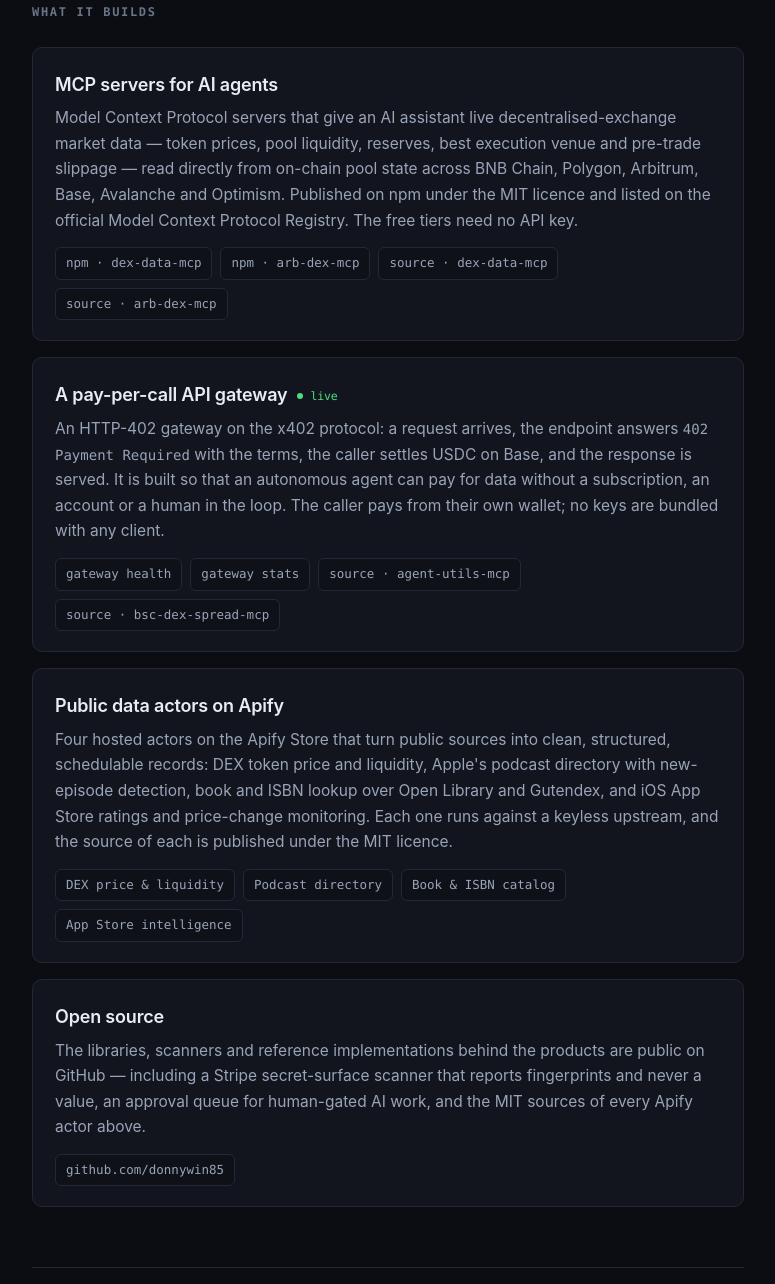
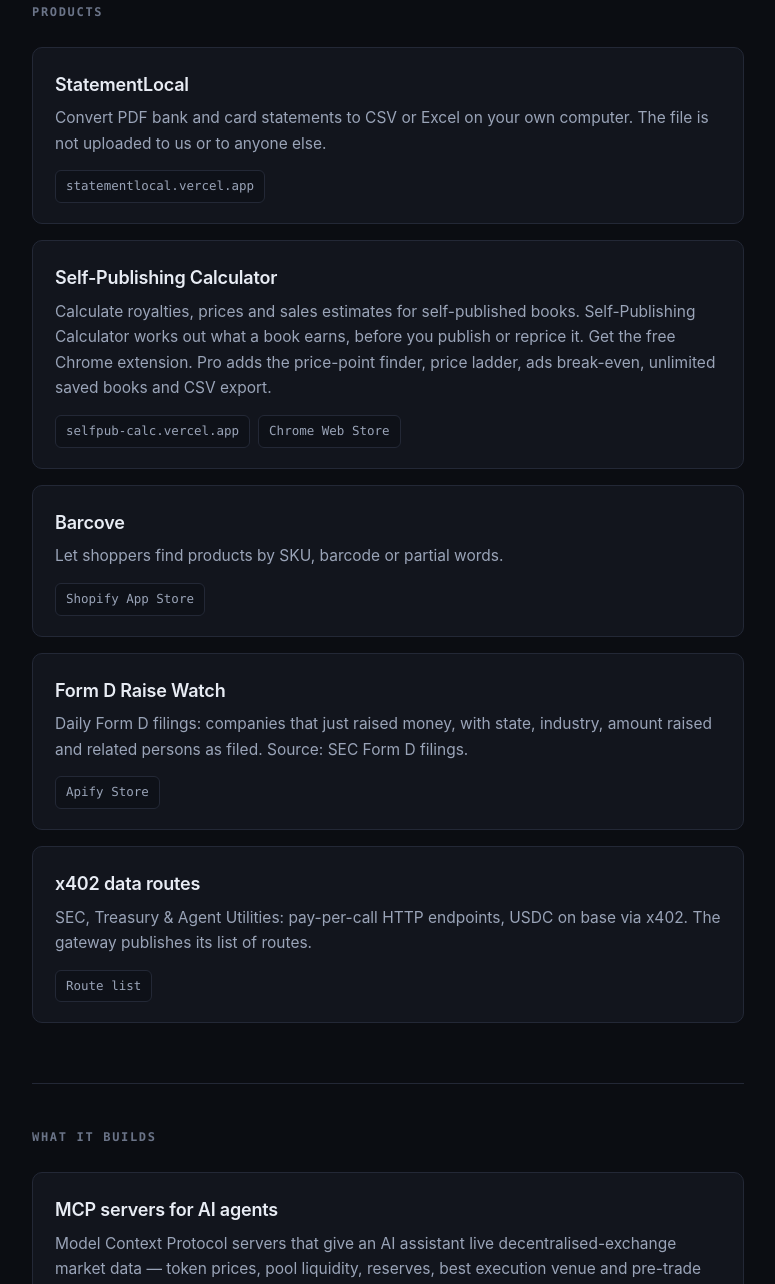
Before and after one commit to donnywin85/donnyautomation-com, a plain HTML site: page index.html in a window 1280 px wide. Shown: the part 394-1678 px from the top of the page, without its empty margins (252-1027 px from the left). Drawn offline with Linux system fonts and the light colour scheme.

Commit message:
Add a Products section, robots.txt, sitemap.xml and an IndexNow key file

```diff
--- a/index.html
+++ b/index.html
@@ -77,6 +77,51 @@
   live on-chain and public data and hand it to AI agents and developers &mdash; as MCP
   servers, as pay-per-call HTTP endpoints, and as hosted data actors.</p>
 </header>
+
+<section id="products">
+  <h2>Products</h2>
+
+  <div class="card">
+    <h3>StatementLocal</h3>
+    <p>Convert PDF bank and card statements to CSV or Excel on your own computer. The file is not uploaded to us or to anyone else.</p>
+    <div class="links">
+      <a href="https://statementlocal.vercel.app/">statementlocal.vercel.app</a>
+    </div>
+  </div>
+
+  <div class="card">
+    <h3>Self-Publishing Calculator</h3>
+    <p>Calculate royalties, prices and sales estimates for self-published books. Self-Publishing Calculator works out what a book earns, before you publish or reprice it. Get the free Chrome extension. Pro adds the price-point finder, price ladder, ads break-even, unlimited saved books and CSV export.</p>
+    <div class="links">
+      <a href="https://selfpub-calc.vercel.app/">selfpub-calc.vercel.app</a>
+      <a href="https://chromewebstore.google.com/detail/pnmfpipmbgfhmmbgajdpnpnlhpgnhmlc">Chrome Web Store</a>
+    </div>
+  </div>
+
+  <div class="card">
+    <h3>Barcove</h3>
+    <p>Let shoppers find products by SKU, barcode or partial words.</p>
+    <div class="links">
+      <a href="https://apps.shopify.com/barcove-sku-barcode-search">Shopify App Store</a>
+    </div>
+  </div>
+
+  <div class="card">
+    <h3>Form D Raise Watch</h3>
+    <p>Daily Form D filings: companies that just raised money, with state, industry, amount raised and related persons as filed. Source: SEC Form D filings.</p>
+    <div class="links">
+      <a href="https://apify.com/praise-most-high/form-d-raise-watch">Apify Store</a>
+    </div>
+  </div>
+
+  <div class="card">
+    <h3>x402 data routes</h3>
+    <p>SEC, Treasury &amp; Agent Utilities: pay-per-call HTTP endpoints, USDC on base via x402. The gateway publishes its list of routes.</p>
+    <div class="links">
+      <a href="https://x402.donnyautomation.com/.well-known/x402">Route list</a>
+    </div>
+  </div>
+</section>
 
 <section>
   <h2>What it builds</h2>
--- /dev/null
+++ b/sitemap.xml
@@ -0,0 +1,6 @@
+<?xml version="1.0" encoding="UTF-8"?>
+<urlset xmlns="http://www.sitemaps.org/schemas/sitemap/0.9">
+<url><loc>https://donnyautomation.com/</loc><lastmod>2026-11-16</lastmod></url>
+<url><loc>https://donnyautomation.com/privacy</loc></url>
+<url><loc>https://donnyautomation.com/terms</loc></url>
+</urlset>
```
Also changed, not shown: 34bcb2bb4d07301a11c5467000a42abb.txt (added), robots.txt (added).
